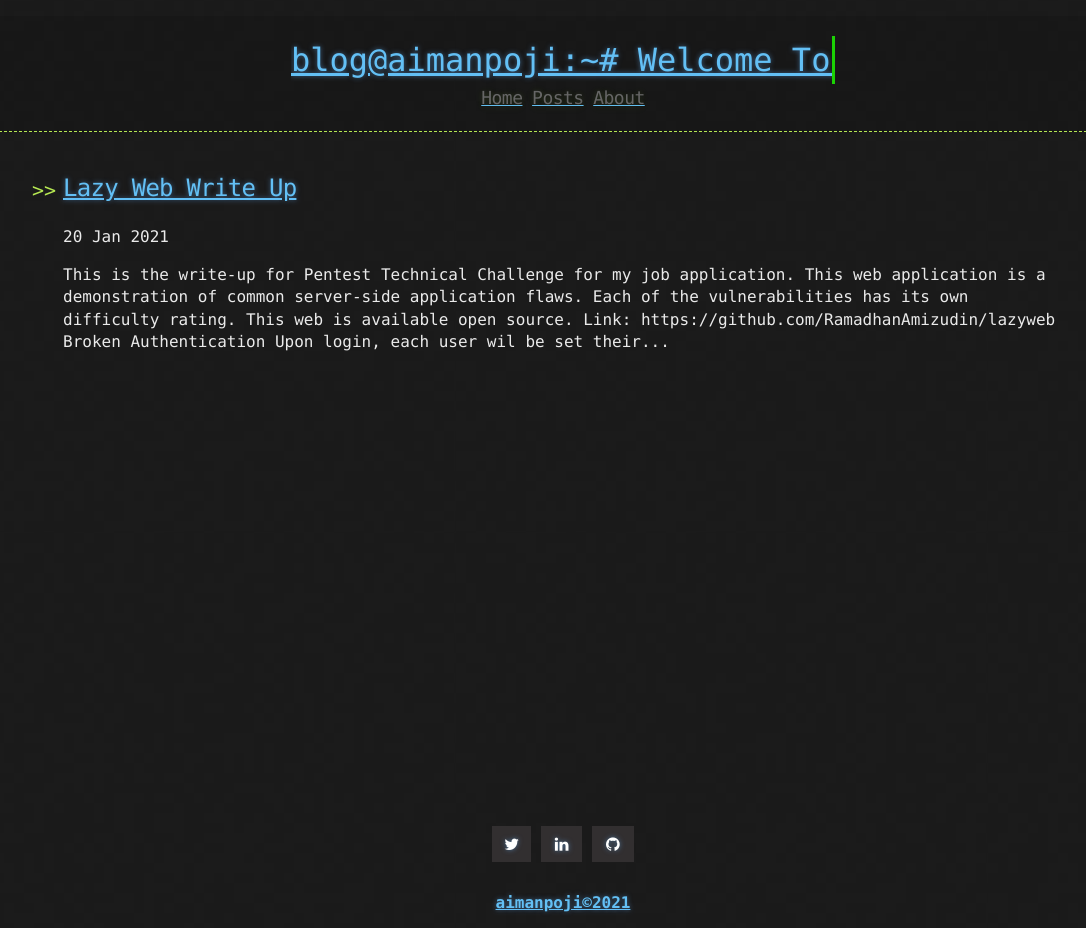
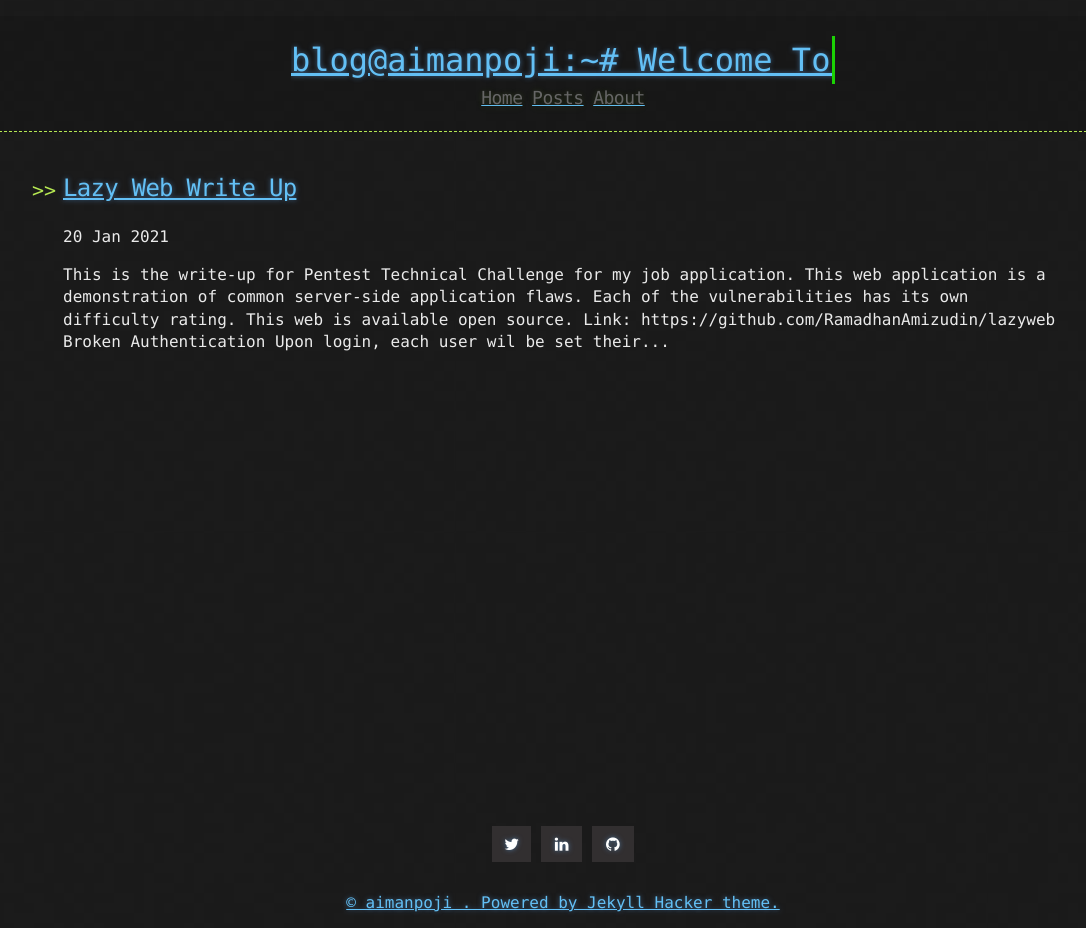
Before and after one commit to aimanpoji/aimanpoji.github.io, a Jekyll site: the page built from index.html, in a window 1280 px wide. Shown: the whole page, without its empty margins (77-1163 px from the left). Built offline with Jekyll 4.4.1, drawn with Linux system fonts in a browser that asks for light colours; nearby versions of some CDN libraries; the list of posts is cut into pages by our own code.

Commit message:
Update footer.html

```diff
--- a/_includes/footer.html
+++ b/_includes/footer.html
@@ -1,8 +1,3 @@
 <footer>
-  <a href="https://github.com/aimanpoji">
-    {% capture currentyear %}{{ 'now' | date: "%Y" }}{% endcapture %}
-    <span>
-      <b>{{ site.owner}}©{{ currentyear }}</b>
-  </span>
-</a>
+  <a href="https://github.com/pages-themes/hacker" class="page__footer-copyright">© {{ site.owner}} {{ currentyear }}. Powered by Jekyll Hacker theme.</a>
 </footer>
```
